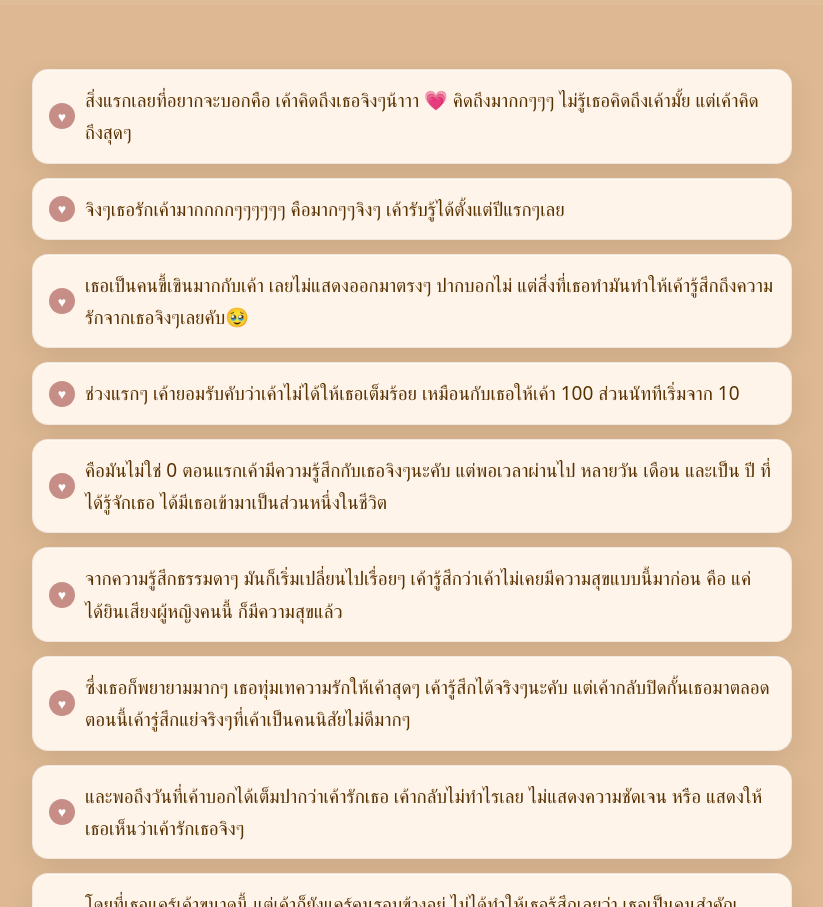
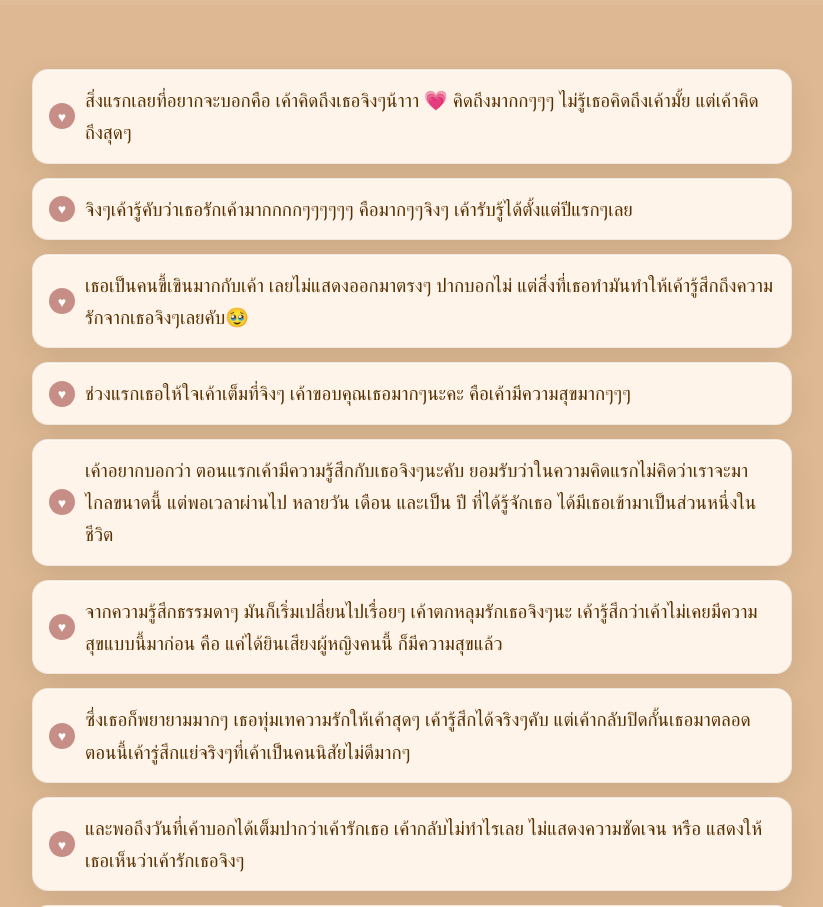
Before and after one commit to Munggon221133/my-love, a React (Vite) app: page /#/gallery in a window 1280 px wide. Shown: the whole page, without its empty margins (228-1051 px from the left). Built offline with nearby package versions, Linux system fonts and the light colour scheme.

Commit message:
feat: Update

```diff
--- a/src/pages/Gallery/Gallery.tsx
+++ b/src/pages/Gallery/Gallery.tsx
@@ -314,20 +314,23 @@ export default function Gallery() {
     // Your letter content → cards
     const notes: string[] = [
         "สิ่งแรกเลยที่อยากจะบอกคือ เค้าคิดถึงเธอจิงๆน้าาา 💗 คิดถึงมากกๆๆๆ ไม่รู้เธอคิดถึงเค้ามั้ย แต่เค้าคิดถึงสุดๆ",
-        "จิงๆเธอรักเค้ามากกกกๆๆๆๆๆๆ คือมากๆๆจิงๆ เค้ารับรู้ได้ตั้งแต่ปีแรกๆเลย",
+        "จิงๆเค้ารู้คับว่าเธอรักเค้ามากกกกๆๆๆๆๆๆ คือมากๆๆจิงๆ เค้ารับรู้ได้ตั้งแต่ปีแรกๆเลย",
         "เธอเป็นคนขี้เขินมากกับเค้า เลยไม่แสดงออกมาตรงๆ ปากบอกไม่ แต่สิ่งที่เธอทำมันทำให้เค้ารู้สึกถึงความรักจากเธอจิงๆเลยคับ🥹",
-        "ช่วงแรกๆ เค้ายอมรับคับว่าเค้าไม่ได้ให้เธอเต็มร้อย เหมือนกับเธอให้เค้า 100 ส่วนนัททีเริ่มจาก 10",
-        "คือมันไม่ใช่ 0 ตอนแรกเค้ามีความรู้สึกกับเธอจิงๆนะคับ แต่พอเวลาผ่านไป หลายวัน เดือน และเป็น ปี ที่ได้รู้จักเธอ ได้มีเธอเข้ามาเป็นส่วนหนึ่งในชีวิต",
-        "จากความรู้สึกธรรมดาๆ มันก็เริ่มเปลี่ยนไปเรื่อยๆ เค้ารู้สึกว่าเค้าไม่เคยมีความสุขแบบนี้มาก่อน คือ แค่ได้ยินเสียงผู้หญิงคนนี้ ก็มีความสุขแล้ว",
-        "ซึ่งเธอก็พยายามมากๆ เธอทุ่มเทความรักให้เค้าสุดๆ เค้ารู้สึกได้จริงๆนะคับ แต่เค้ากลับปิดกั้นเธอมาตลอด ตอนนี้เค้ารู่สึกแย่จริงๆที่เค้าเป็นคนนิสัยไม่ดีมากๆ",
+        "ช่วงแรกเธอให้ใจเค้าเต็มที่จิงๆ เค้าขอบคุณเธอมากๆนะคะ คือเค้ามีความสุขมากๆๆๆ",
+        "เค้าอยากบอกว่า ตอนแรกเค้ามีความรู้สึกกับเธอจิงๆนะคับ ยอมรับว่าในความคิดแรกไม่คิดว่าเราจะมาไกลขนาดนี้ แต่พอเวลาผ่านไป หลายวัน เดือน และเป็น ปี ที่ได้รู้จักเธอ ได้มีเธอเข้ามาเป็นส่วนหนึ่งในชีวิต",
+        "จากความรู้สึกธรรมดาๆ มันก็เริ่มเปลี่ยนไปเรื่อยๆ เค้าตกหลุมรักเธอจิงๆนะ เค้ารู้สึกว่าเค้าไม่เคยมีความสุขแบบนี้มาก่อน คือ แค่ได้ยินเสียงผู้หญิงคนนี้ ก็มีความสุขแล้ว",
+        "ซึ่งเธอก็พยายามมากๆ เธอทุ่มเทความรักให้เค้าสุดๆ เค้ารู้สึกได้จริงๆคับ แต่เค้ากลับปิดกั้นเธอมาตลอด ตอนนี้เค้ารู่สึกแย่จริงๆที่เค้าเป็นคนนิสัยไม่ดีมากๆ",
         "และพอถึงวันที่เค้าบอกได้เต็มปากว่าเค้ารักเธอ เค้ากลับไม่ทำไรเลย ไม่แสดงความชัดเจน หรือ แสดงให้เธอเห็นว่าเค้ารักเธอจิงๆ",
-        "โดยที่เธอแคร์เค้าขนาดนี้ แต่เค้าก็ยังแคร์คนรอบข้างอยู่ ไม่ได้ทำให้เธอรู้สึกเลยว่า เธอเป็นคนสำคัญสำหรับเค้าจริงๆ",
-        "ที่ผ่านมาเค้าขอบคุณเธอมากๆนะคะ ที่เธอพยายามทำให้เค้ารู้สึกเป็นคนสำคัญของเธอ ซึ่งเค้ามีความสุขมากๆจิงๆเวลาอยู่กับเธอ🥹 เค้าได้เรียนรู้จากเธอหลายๆอย่าง และเค้าก็ทำผิดพลาดอะไรหลายอย่างด้วย",
-        "แต่เค้าอยากเอาสิ่งที่เรียนรู้ กับ ความผิดพลาด มาแก้ไขความสัมพันธ์ของเราอีกครั้งนะคะ🥺",
-        "ทุกวันที่เราห่างกัน เค้ารู้สึกกลัวมากๆ กลัวว่าเราจะไม่ได้กลับมาหากันอีก เธอจะไปจริงๆมั้ยน้า เค้านั่งคิดอยู่ทุกวัน เลยคับ",
-        "อาจจะดูเห็นแก่ตัวอีกแล้ว แต่เค้าไม่อยากให้เธอไปเลยนะคะ🥺 เค้าอยากทำให้เธอรู้สึกเป็นคนสำคัญของเค้า เค้าจะเปิดเผยความรู้สึกมากกว่านี้ และชัดเจนมากกว่านี้คับ",
-        "เค้าอยากคุยกับเธออีก อยากทานข้าวกับเธออีก อยากอยู่กับเธออีก อยากเที่ยวกับเธออีก อยากหัวเรอะ ยิ้ม ทำตัวบ้าๆบอกับเธออีกนะ",
-        "เค้าอยากดูแลเธอให้ดีขึ้นกว่าเดิม น้าาาา อ้วนคืนดีกันนะคะ 🥹💗"
+        "โดยที่เธอแคร์เค้าขนาดนี้ แต่เค้าก็ยังแคร์คนรอบข้างอยู่ ไม่ได้ทำให้เธอรู้สึกเลยว่า เธอเป็นคนสำคัญสำหรับเค้า",
+        "ที่ผ่านมาเค้าขอบคุณเธอมากๆนะคะ ที่เธอพยายามทำให้เค้ารู้สึกเป็นคนสำคัญของเธอจิงๆ ซึ่งเค้ามีความสุขมากๆเวลาอยู่กับเธอ🥹 เค้าได้เรียนรู้จากเธอหลายๆอย่างมากๆ",
+        "แต่เค้าก็ได้ทำผิดพลาดไปจิงๆ แค่ความชัดเจนเค้าก็ไม่ได้ทำให้เธอได้เห็น แต่เค้าอยากเอาสิ่งที่เรียนรู้ กับ ความผิดพลาด มาแก้ไขความสัมพันธ์ของเราอีกครั้งนะคะ🥺",
+        "ตั้งแต่ต้นปีที่ผ่านมาถึงปัจจุบัน เค้ารู้สึกได้จิงๆ ที่ผ่านมาเธอพยายามยื้อความสัมพันธ์ของเรามาตลอด แต่สิ่งที่ง่ายๆ นัททียังไม่สามารถทำได้เลย ที่จะบอกเรื่องเธอให้คุณแม่รับรู้ ความใส่ใจที่จะไปหาเธอ และยังมีความต้องการอีกหลายอย่างที่เธอต้องการจากเค้า",
+        "ที่เค้าไม่สามารถทำให้เธอได้ เค้ารู้สึกทำให้เธอต้องลดมาตราฐานตัวเองมาอยู่กับเค้าจริงๆ เค้าไม่รู้จะอธิบายยังไง จิงๆเค้าไม่อยากให้คนที่เค้ารัก ต้องมารู้สึกแย่แบบนี้เลย",
+        "ทุกวันที่เราห่างกัน เค้ารู้สึกกลัวมากๆ กลัวว่าเราจะไม่ได้กลับมาหากันอีก เธอจะไปจริงๆมั้ยน้า เค้านั่งคิดอยู่ทุกวัน เลยคับ จิงๆตอนนี้เธอมีเหตุผลที่สามารถไปจากเค้าได้จิงๆ",
+        "เค้าอาจจะดูเห็นแก่ตัว แต่เค้าไม่อยากให้เธอไปเลยนะคะ🥺 อันนี้เป็นความรู้สึกของเค้าจิงๆ เค้าอยากทำให้เธอรู้สึกเป็นคนสำคัญของเค้า เค้าจะเปิดเผยความรู้สึกมากกว่านี้ และชัดเจนมากกว่านี้คับ เค้าอยากให้เธอมีตัวตนอยู่ในชีวิตเค้าจิงๆ",
+        "เค้าอยากคุยกับเธออีก อยากทานข้าวกับเธออีก อยากอยู่กับเธออีก อยากเที่ยวกับเธออีก อยากหัวเรอะ ยิ้ม ทำตัวบ้าๆบอกับเธออีกนะ อยากกอดเธออีก อยากบอกรักเธออีกหลายๆครั้งเลยคับ",
+        "เค้าอยากดูแลเธอให้ดีขึ้นกว่าเดิม 🥹💗 เค้าอยากขอโอกาสเธออีกครั้ง เค้าพยายามได้มากกว่านี้คับ อยากพยายามไปพร้อมกับเธอจิงๆคับ",
+        "ไม่รู้จะบอกอะไร นัททีอยากจะให้เรากลับมาหากันอีกครั้งนะคะ ข้าวฟ่าง 🥹💞",
     ];
 
     // Intersection Observer: reveal cards
```
